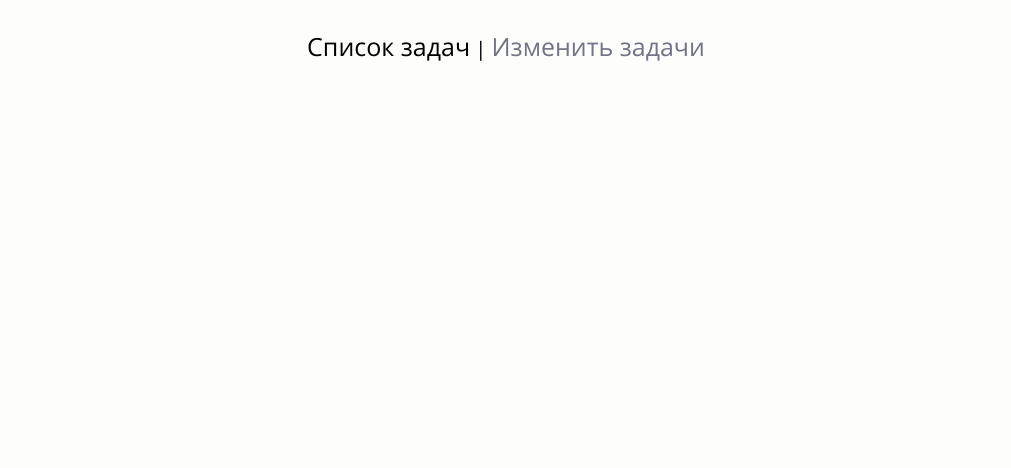
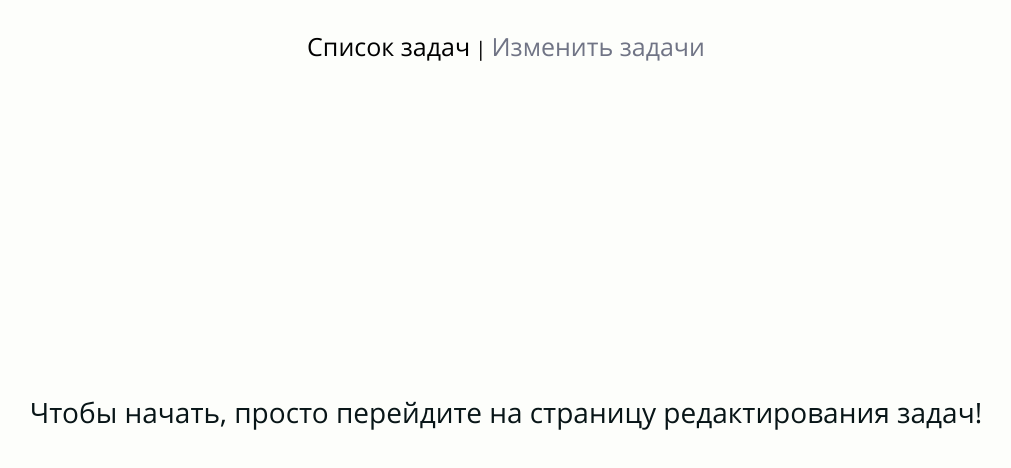
Before and after one commit to Annettuu/todo-list, a Vue app: page / in a window 1280 px wide. Shown: the top 468 px of the page, without its empty margins (134-1145 px from the left). Built offline with nearby package versions, Linux system fonts and the light colour scheme.

Commit message:
Add: v-zaglushka

```diff
--- a/src/App.vue
+++ b/src/App.vue
@@ -28,7 +28,7 @@ watch(route,
   () => {
     if (route.path === '/taskEditing') {
       linkTextEdit.value = 'Редактирование задач';
-      linkTextHome.value = 'Вернуться на главную';
+      linkTextHome.value = 'Вернуться к списку';
     } else if (route.path === '/') {
       linkTextEdit.value = 'Изменить задачи';
       linkTextHome.value = 'Список задач';
--- /dev/null
+++ b/src/pages/v-home/components/v-zaglushka.vue
@@ -0,0 +1,33 @@
+<template>
+  <div class="v-zaglushka">
+    <span class="v-zaglushka_text">
+      {{ text }}
+    </span>
+  </div>
+</template>
+
+<script setup>
+import { defineProps, computed } from 'vue';
+
+const props = defineProps({
+  isFirstVisit: Boolean
+});
+const text = computed(() => {
+  return props.isFirstVisit ? 'Чтобы начать, просто перейдите на страницу редактирования задач!' : 'Пока список задач пуст...';
+});
+
+</script>
+
+<style lang="scss">
+.v-zaglushka {
+  display: flex;
+  align-items: center;
+  justify-content: center;
+  width: 100vw;
+  height: 80vh;
+  &_text {
+    color: var(--black);
+    font-size: 28px;
+  }
+}
+</style>
--- a/src/pages/v-home/v-home.vue
+++ b/src/pages/v-home/v-home.vue
@@ -1,5 +1,9 @@
 <template>
   <div class="v-home">
+    <vZaglushka
+      v-if="!listTask.length"
+      :is-first-visit="isFirstVisit"
+    />
     <div class="v-home_tasks">
       <div
         v-for="task of listTask"
@@ -16,12 +20,14 @@
 </template>
 
 <script setup>
-import { computed, onMounted } from 'vue';
+import { computed, onMounted, ref } from 'vue';
 import { useStore } from 'vuex';
 import taskItem from './components/task-item.vue';
+import vZaglushka from './components/v-zaglushka.vue';
 
 const store = useStore();
 const listTask = computed(() => store.getters.getListTask);
+const isFirstVisit = ref(false);
 
 const doneTask = (id) => {
   const newListTask = listTask.value.map(task => {
@@ -40,7 +46,16 @@ const loadData = () => {
 
 onMounted(() => {
   loadData();
+  watchVisited();
 });
+
+const watchVisited = () => {
+  const visitedBefore = localStorage.getItem('visitedBefore');
+  if (!visitedBefore) {
+    isFirstVisit.value = true;
+    localStorage.setItem('visitedBefore', 'true');
+  }
+};
 </script>
 
 <style lang="scss">
```
